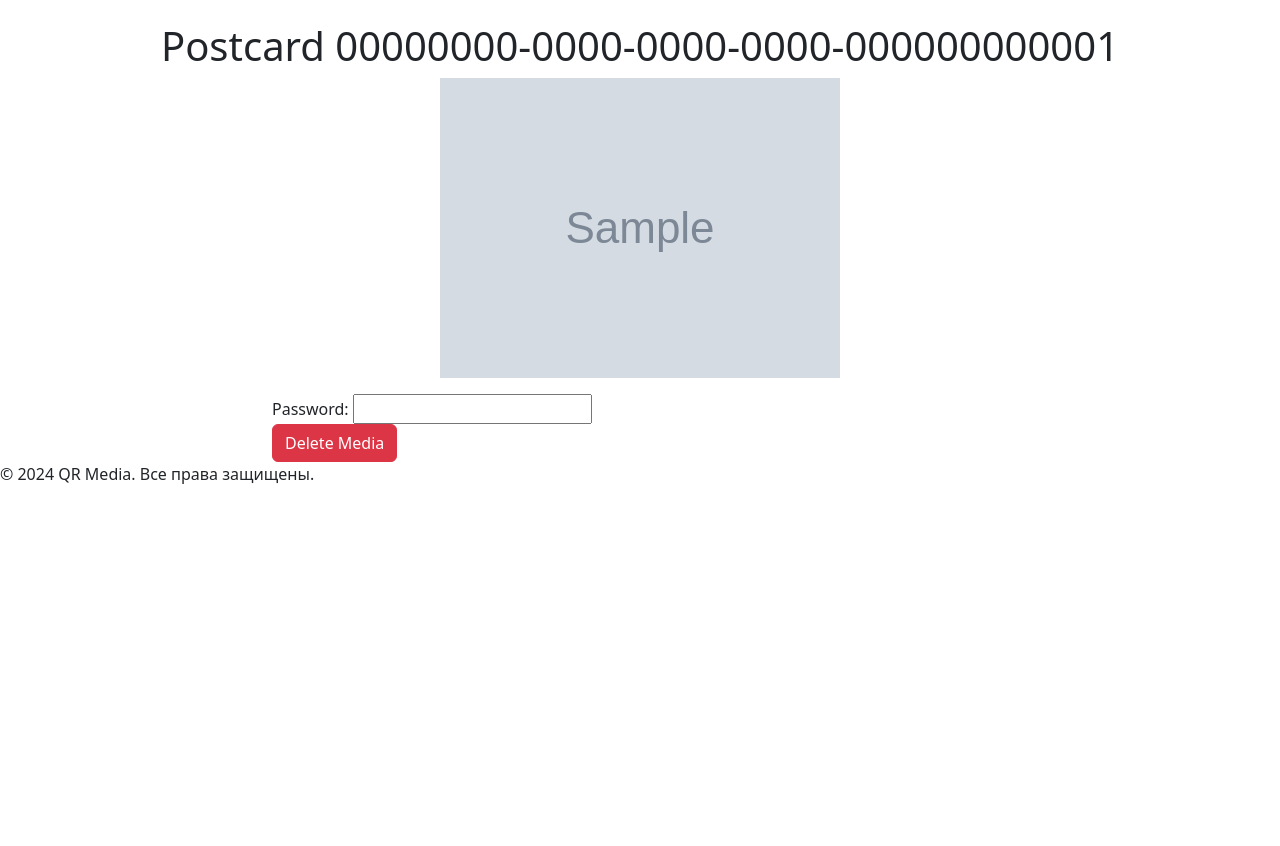
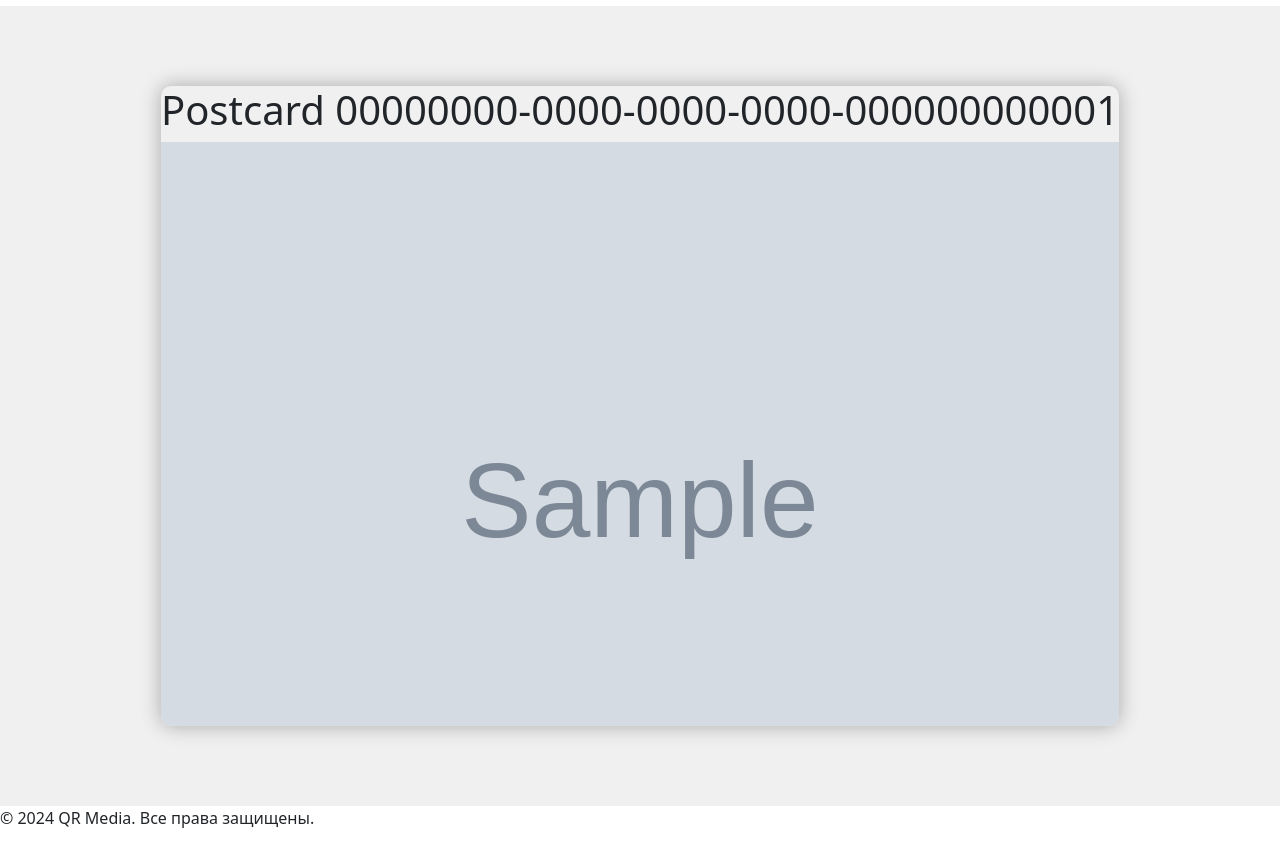
Before and after one commit to orkcode/vlvis, a Django app: page /loveyou/00000000-0000-0000-0000-000000000001/ in a window 1280 px wide. Shown: the part 50-896 px from the top of the page. Before the commit the page ends 534 px from the top, so only its background shows below. Run offline with Django 5.2, Linux system fonts and the light colour scheme; tables that the repository leaves empty hold one stand-in row (values such as "Sample post"); grey boxes marked "Sample" are stand-in pictures.

Commit message:
Update postcard_detail.html

```diff
--- a/templates/postcard_detail.html
+++ b/templates/postcard_detail.html
@@ -3,43 +3,62 @@
 {% block title %}Postcard {{ postcard.uuid }}{% endblock %}
 
 {% block content %}
-<div class="container mt-4">
-    <h1 class="text-center">Postcard {{ postcard.uuid }}</h1>
-    <div class="row justify-content-center">
-        <div class="col-lg-8 col-md-10 col-sm-12">
+
+<style>
+  .media-container {
+    display: flex;
+    justify-content: center;
+    align-items: center;
+    height: 100vh;
+    background-color: #f0f0f0;
+  }
+
+  .media-content {
+    max-width: 80%;
+    max-height: 80%;
+    box-shadow: 0 0 20px rgba(0, 0, 0, 0.3);
+    border-radius: 10px;
+    overflow: hidden;
+  }
+
+  .media-content video,
+  .media-content img {
+    width: 100%;
+    height: auto;
+    display: block;
+  }
+</style>
+
+<div class="media-container">
+  <div class="media-content">
+    <h1>Postcard {{ postcard.uuid }}</h1>
+
     {% if media_file %}
-                <div class="mb-3 text-center">
       {% if media_file.is_video %}
-                        <video class="img-fluid" autoplay="autoplay" controls="controls" preload="preload">
+        <video autoplay controls preload>
           <source src="{{ media_file.file.url }}" type="video/mp4">
           Your browser does not support the video tag.
         </video>
       {% elif media_file.is_image %}
-                        <img src="{{ media_file.file.url }}" alt="Postcard Image" class="img-fluid">
+        <img src="{{ media_file.file.url }}" alt="Postcard Image">
       {% else %}
         <p>Unsupported media type.</p>
       {% endif %}
-                </div>
+
       <form method="post" action="" enctype="multipart/form-data">
         {% csrf_token %}
-                    <div class="form-group">
         {{ delete_form.password.label_tag }} {{ delete_form.password }}
-                    </div>
-                    <button type="submit" name="delete_photo" class="btn btn-danger btn-block">Delete Media</button>
+        <button type="submit" name="delete_photo">Delete Media</button>
       </form>
+
     {% else %}
       <form method="post" action="" enctype="multipart/form-data">
         {% csrf_token %}
-                    <div class="form-group">
         {{ add_form.file.label_tag }} {{ add_form.file }}
-                    </div>
-                    <div class="form-group">
         {{ add_form.password.label_tag }} {{ add_form.password }}
-                    </div>
-                    <button type="submit" name="add_photo" class="btn btn-primary btn-block">Add Media</button>
+        <button type="submit" name="add_photo">Add Media</button>
       </form>
     {% endif %}
   </div>
 </div>
-</div>
 {% endblock %}
```
Lines whose indentation alone changed are shown as unchanged.
